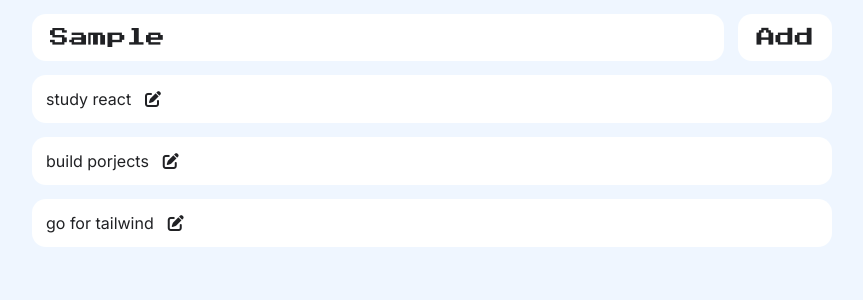
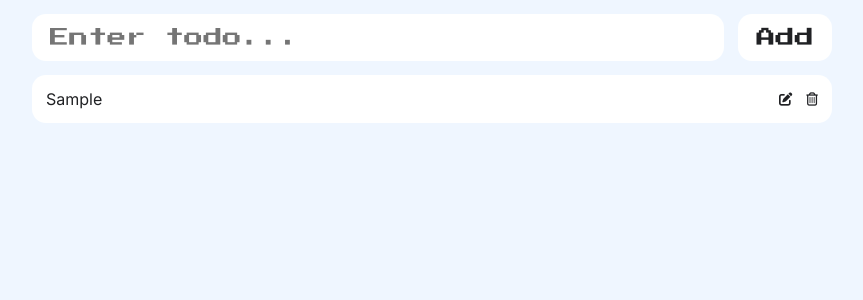
Before and after one commit to guilhermefurla/FrontEndProjects, a React (Vite) app in the folder P7ReactTodoList/reactjs-todolist/: page / in a window 1280 px wide. Both pictures are taken after typing "Sample" into the empty fields and a click on the button "Add". Shown: the top 300 px of the page, without its empty margins (208-1071 px from the left). Built offline with nearby package versions, Linux system fonts and the light colour scheme.

Commit message:
todo list 1.0

```diff
--- a/P7ReactTodoList/reactjs-todolist/src/App.jsx
+++ b/P7ReactTodoList/reactjs-todolist/src/App.jsx
@@ -1,15 +1,50 @@
+import { useState, useEffect } from "react"
 import TodoInput from "./components/TodoInput";
 import TodoList from "./components/TodoList";
 
 
 export default function App() {
+  const [todos, setTodos] = useState([])
+  const [todoValue, setTodoValue] = useState('')
+
+  function persistData(newList) {
+    localStorage.setItem('todos', JSON.stringify({ todos: newList }))
+  }
+
+  function handleAddTodos(newTodo){
+    const newTodoList = [...todos, newTodo]
+    persistData(newTodoList)
+    setTodos(newTodoList)
+  }
+  function handleDeleteTodo(index){
+    const newTodoList = todos.filter((todo, todoIndex) => {
+      return todoIndex !== index
+    })
+    persistData(newTodoList)
+    setTodos(newTodoList)
+  }
+  function handleEditTodo(index){
+    const valueToBeEdited = todos[index]
+    setTodoValue(valueToBeEdited)
+    handleDeleteTodo(index)
+  }
+
+  useEffect(() => {
+    if(!localStorage){
+      return
+    }
+    let localTodos = localStorage.getItem('todos')
+    if(!localTodos){
+      return
+    }
+    localTodos = JSON.parse(localTodos).todos
+    setTodos(localTodos)
+  }, [])
 
   return (
     <>
-      <TodoInput />
-      <TodoList />
+      <TodoInput todoValue={todoValue} setTodoValue={setTodoValue} handleAddTodos={handleAddTodos} />
+      <TodoList handleEditTodo={handleEditTodo} handleDeleteTodo={handleDeleteTodo} todos={todos} />
     </>
   )
 }
-
-// export default App
--- a/P7ReactTodoList/reactjs-todolist/src/components/TodoCard.jsx
+++ b/P7ReactTodoList/reactjs-todolist/src/components/TodoCard.jsx
@@ -1,7 +1,21 @@
 import React from 'react'
 
-export default function TodoCard() {
+export default function TodoCard({todo, handleDeleteTodo, index, handleEditTodo}) {
   return (
-    <div>TodoCard</div>
+    <li className='todoItem'>
+      <p>{todo}</p>
+      <div className='actionsContainer'>
+        <button onClick={() => {
+          handleEditTodo(index)
+        }}>
+          <i className="fa-solid fa-pen-to-square"></i>
+        </button>
+        <button onClick={() => {
+          handleDeleteTodo(index)
+        }}>
+          <i className="fa-regular fa-trash-can"></i>
+        </button>
+      </div>
+    </li>
   )
 }
--- a/P7ReactTodoList/reactjs-todolist/src/components/TodoInput.jsx
+++ b/P7ReactTodoList/reactjs-todolist/src/components/TodoInput.jsx
@@ -1,10 +1,16 @@
-import React from 'react'
+import { useState } from "react"
 
-export default function TodoInput() {
+export default function TodoInput({handleAddTodos, todoValue, setTodoValue}) {
+
   return (
     <header>
-      <input type="text" placeholder='Enter todo...' />
-      <button>Add</button>
+      <input value={todoValue} onChange={(e) => {
+        setTodoValue(e.target.value)
+      }} placeholder='Enter todo...' />
+      <button onClick={() => {
+        handleAddTodos(todoValue)
+        setTodoValue('')
+      }}>Add</button>
     </header>
   )
 }
--- a/P7ReactTodoList/reactjs-todolist/src/components/TodoList.jsx
+++ b/P7ReactTodoList/reactjs-todolist/src/components/TodoList.jsx
@@ -1,19 +1,15 @@
 import React from 'react'
+import TodoCard from './TodoCard'
 
-export default function TodoList() {
-  let todos = [
-    'study react',
-    'build porjects',
-    'go for tailwind'
-  ]
+export default function TodoList({todos, handleDeleteTodo, handleEditTodo}) {
+
   return (
     <ul className='main'>
       {todos.map((todo, todoIndex) => {
       return (
-        <li className='todoItem' key={todoIndex}>
-          {todo}
-          <i class="fa-solid fa-pen-to-square"></i>
-        </li>
+        <TodoCard handleDeleteTodo={handleDeleteTodo} handleEditTodo={handleEditTodo} todo={todo} index={todoIndex} key={todoIndex}>
+
+        </TodoCard>
       )
     })}
     </ul>
```
